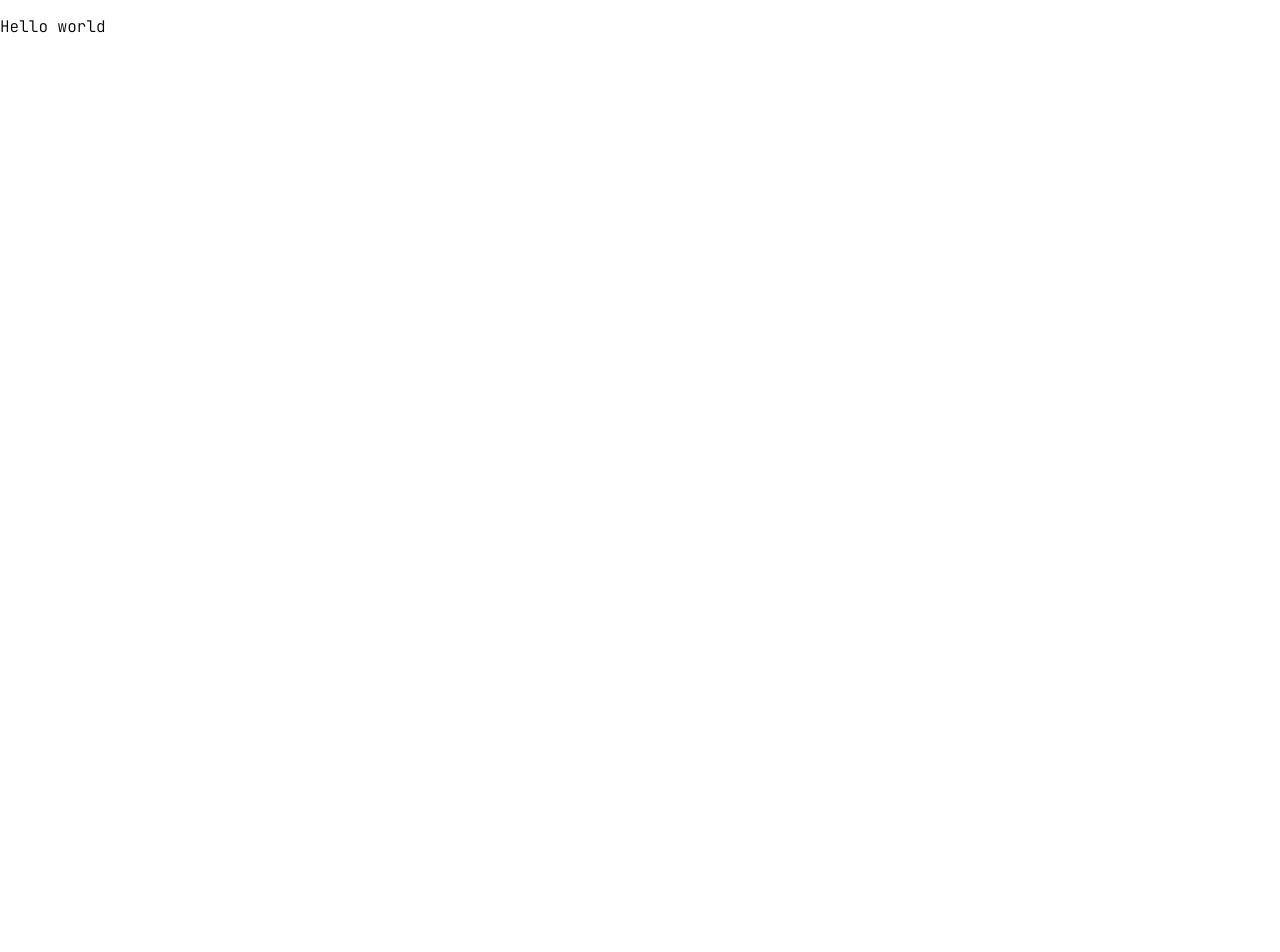
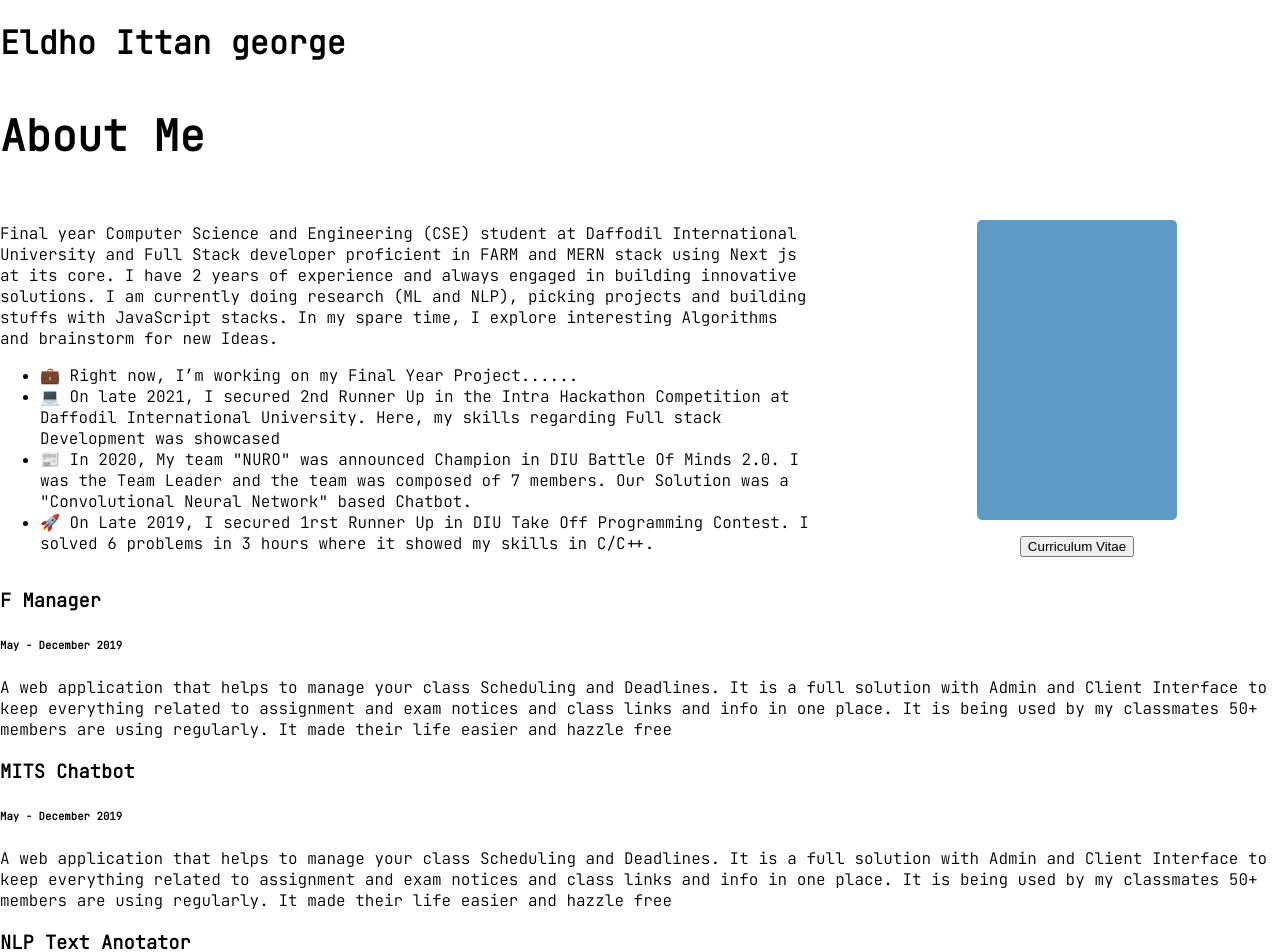
Before and after one commit to el2e10/el2e10.github.io, a Next.js app: page / in a window 1280 px wide. Shown: the top 952 px of the page. Before the commit the page ends 800 px from the top, so only its background shows below. Built offline with nearby package versions, Linux system fonts and the light colour scheme.

Commit message:
Added basic text contents

```diff
--- /dev/null
+++ b/components/About.jsx
@@ -0,0 +1,48 @@
+import React from "react";
+import aboutStyle from "../styles/About.module.css";
+
+const About = () => {
+  return (
+    <>
+      <h3 className={aboutStyle.heading}>About Me</h3>
+      <div className={aboutStyle.container}>
+        <div className={aboutStyle.details}>
+          <p>
+            Final year Computer Science and Engineering (CSE) student at
+            Daffodil International University and Full Stack developer
+            proficient in FARM and MERN stack using Next js at its core. I have
+            2 years of experience and always engaged in building innovative
+            solutions. I am currently doing research (ML and NLP), picking
+            projects and building stuffs with JavaScript stacks. In my spare
+            time, I explore interesting Algorithms and brainstorm for new Ideas.
+          </p>
+          <ul>
+            <li>💼 Right now, I’m working on my Final Year Project......</li>
+            <li>
+              💻 On late 2021, I secured 2nd Runner Up in the Intra Hackathon
+              Competition at Daffodil International University. Here, my skills
+              regarding Full stack Development was showcased
+            </li>
+            <li>
+              📰 In 2020, My team "NURO" was announced Champion in DIU Battle Of
+              Minds 2.0. I was the Team Leader and the team was composed of 7
+              members. Our Solution was a "Convolutional Neural Network" based
+              Chatbot.
+            </li>
+            <li>
+              🚀 On Late 2019, I secured 1rst Runner Up in DIU Take Off
+              Programming Contest. I solved 6 problems in 3 hours where it
+              showed my skills in C/C++.
+            </li>
+          </ul>
+        </div>
+        <div className={aboutStyle.cv_container}>
+          <div className={aboutStyle.cv_box} />
+          <button>Curriculum Vitae</button>
+        </div>
+      </div>
+    </>
+  );
+};
+
+export default About;
--- /dev/null
+++ b/components/Heading.jsx
@@ -0,0 +1,11 @@
+import React from "react";
+
+const Heading = () => {
+  return (
+    <div>
+      <h1>Eldho Ittan george</h1>
+    </div>
+  );
+};
+
+export default Heading;
--- /dev/null
+++ b/components/Projects.jsx
@@ -0,0 +1,43 @@
+import React from "react";
+
+const Projects = () => {
+  return (
+    <div>
+      <div>
+        <h3>F Manager</h3>
+        <h6>May - December 2019</h6>
+        <p>
+          A web application that helps to manage your class Scheduling and
+          Deadlines. It is a full solution with Admin and Client Interface to
+          keep everything related to assignment and exam notices and class links
+          and info in one place. It is being used by my classmates 50+ members
+          are using regularly. It made their life easier and hazzle free
+        </p>
+      </div>
+      <div>
+        <h3>MITS Chatbot</h3>
+        <h6>May - December 2019</h6>
+        <p>
+          A web application that helps to manage your class Scheduling and
+          Deadlines. It is a full solution with Admin and Client Interface to
+          keep everything related to assignment and exam notices and class links
+          and info in one place. It is being used by my classmates 50+ members
+          are using regularly. It made their life easier and hazzle free
+        </p>
+      </div>
+      <div>
+        <h3>NLP Text Anotator</h3>
+        <h6>May - December 2019</h6>
+        <p>
+          A web application that helps to manage your class Scheduling and
+          Deadlines. It is a full solution with Admin and Client Interface to
+          keep everything related to assignment and exam notices and class links
+          and info in one place. It is being used by my classmates 50+ members
+          are using regularly. It made their life easier and hazzle free
+        </p>
+      </div>
+    </div>
+  );
+};
+
+export default Projects;
--- a/pages/_app.js
+++ b/pages/_app.js
@@ -1,7 +1,7 @@
-import '../styles/globals.css'
+import "../styles/globals.css";
 
 function MyApp({ Component, pageProps }) {
-  return <Component {...pageProps} />
+  return <Component {...pageProps} />;
 }
 
-export default MyApp
+export default MyApp;
--- a/pages/index.js
+++ b/pages/index.js
@@ -1,4 +1,7 @@
 import Head from "next/head";
+import About from "../components/About";
+import Heading from "../components/Heading";
+import Projects from "../components/Projects";
 
 export default function Home() {
   return (
@@ -12,7 +15,9 @@ export default function Home() {
           rel="stylesheet"
         />
       </Head>
-      <p>Hello world</p>
+      <Heading />
+      <About />
+      <Projects />
     </div>
   );
 }
--- /dev/null
+++ b/styles/About.module.css
@@ -0,0 +1,30 @@
+.heading {
+  font-size: 32pt;
+}
+
+.container {
+  display: flex;
+  gap: 62px;
+}
+
+.details {
+  flex: 2;
+  /* background-color: green; */
+}
+
+.cv_container {
+  flex: 1;
+  /* background-color: red; */
+  display: flex;
+  flex-direction: column;
+  justify-content: center;
+  align-items: center;
+  gap: 16px;
+}
+
+.cv_box {
+  width: 200px;
+  height: 300px;
+  background-color: rgb(91, 155, 197);
+  border-radius: 5px;
+}
--- a/styles/globals.css
+++ b/styles/globals.css
@@ -22,6 +22,8 @@ a {
   }
   body {
     color: black;
-    background: white;
+    background-color: white;
+    background-image: url(../public/backgroud.svg);
+    padding: 64px;
   }
 }
```
Also changed, not shown: public/backgroud.svg (added).
